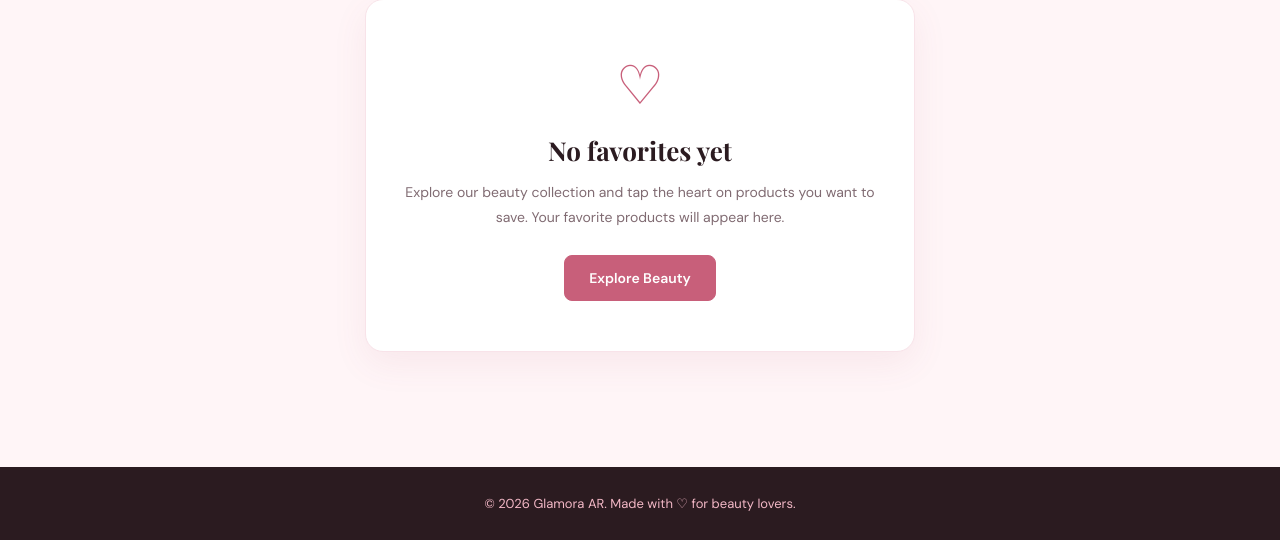
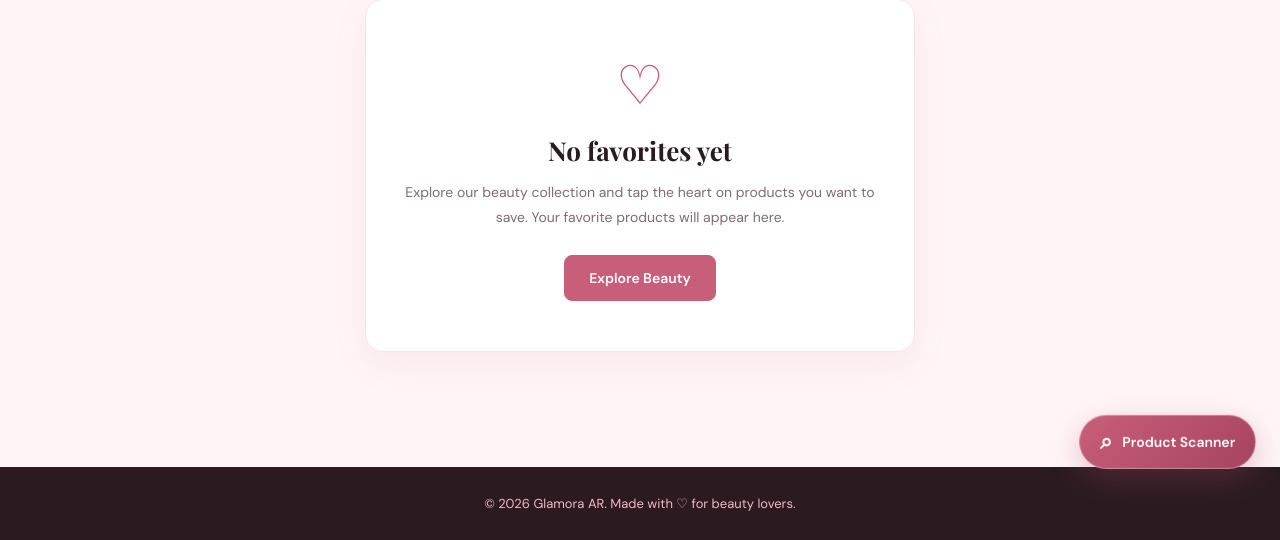
Before and after one commit to Dipika-sigdel7/Glamora-AR, a Flask app: page /favorites in a window 1280 px wide. Shown: the part 288-828 px from the top of the page. Run offline with Flask 3, Linux system fonts and the light colour scheme; the visitor is signed in with stand-in values (Sample User, id 1); data that the repository does not hold is empty.

Commit message:
Initial commit

```diff
--- a/templates/favorites.html
+++ b/templates/favorites.html
@@ -703,6 +703,19 @@
         {% endif %}
     </main>
 
+
+    <!-- Floating Product Scanner -->
+    <a
+        href="{{ url_for('beauty') }}"
+        class="floating-scanner-btn"
+        aria-label="Product Scanner"
+        title="Product Scanner"
+    >
+        <span class="scanner-icon" aria-hidden="true">⌕</span>
+        <span class="scanner-text">Product Scanner</span>
+</a>
+
+
     <!-- ================= FOOTER ================= -->
 
     <footer class="favorites-footer">
```
